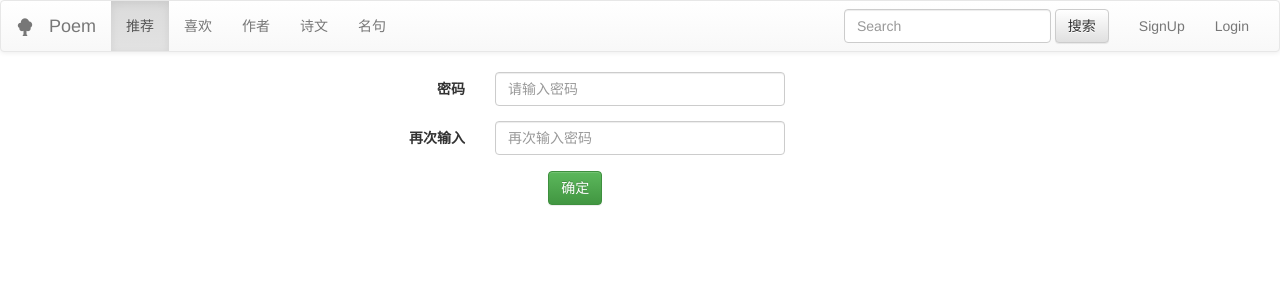
After one commit to yuyang199226/poemhub2, a Django app: page /changepwd in a window 1280 px wide. The commit adds this page. Shown: the top 300 px of the page. Run offline with Django 3.2, Linux system fonts and the light colour scheme; some libraries are stand-ins or nearby versions.

Commit message:
完成登录和修改密码

```diff
--- a/poem/forms.py
+++ b/poem/forms.py
@@ -1,17 +1,57 @@
-from django.forms import ModelForm,Field,Widget,PasswordInput,TextInput
+import re
+from django import forms
 from django.contrib.auth.models import User
+from django.core.exceptions import ValidationError
 # from django.utils.translation import ugettext_lazy as _
-class LoginForm(ModelForm):
+
+class LoginForm(forms.ModelForm):
+    '''登录表单'''
     class Meta:
         model = User
         fields = ['username','password']
         help_texts={
             'username':None
         }
-        widget ={
-            'username':TextInput(attrs={'class':'form-control','name':'username',
-                                        'id':'username','maxlength':256,'placeholder':'用户名'}),
+        labels={
+            'username':'用户',
+            'password':'密码'
+        }
+        widgets ={
+            'username':forms.TextInput(
+                attrs={'class':'form-control','name':'username',
+                                        'id':'username','maxlength':256,
+                                        'placeholder':'用户名'}),
 
-        'password':PasswordInput(attrs={'class':'form-control','name':'password','id':'password',
+        'password':forms.PasswordInput(
+            attrs={'class':'form-control','name':'password','id':'password',
                                         'maxlength':30,'placeholder':'密码'})
         }
+
+class PWDForm(forms.Form):
+    '''修改密码的表单'''
+    password = forms.CharField(label='密码',max_length=30,
+                         widget=forms.PasswordInput(
+                             attrs={'class':'form-control',
+                                    'name':'password','placeholder':'请输入密码'}))
+    repassword = forms.CharField(label='再次输入',max_length=30,
+                                 widget=forms.PasswordInput(
+                                     attrs={'class':'form-control',
+                                            'name':'repassword',
+                                            'placeholder':'再次输入密码'}))
+    def clean_password(self):
+        '''程序先运行clean_password() 再云信clean()'''
+        password = self.cleaned_data['password'].strip()
+        if len(password) < 5:
+            raise ValidationError('密码太短')
+        if len(password) > 15:
+            raise ValidationError('密码太长')
+        if password.isdigit():
+            raise ValidationError('密码不能是纯数字')
+        return password
+
+    def clean(self):
+
+        if self.cleaned_data.get('password') == self.cleaned_data.get('repassword').strip():
+            return self.cleaned_data
+        else:
+            raise ValidationError('两次密码不一致')
--- a/poem/views.py
+++ b/poem/views.py
@@ -1,5 +1,7 @@
 from django.shortcuts import render,redirect,HttpResponse
+from django.contrib.auth import authenticate,login,logout
 from . import forms
+
 
 
 def log_in(request):
@@ -8,10 +10,19 @@ def log_in(request):
         loginform = forms.LoginForm()
         return render(request,'login.html',{'loginform':loginform})
     elif request.method == 'POST':
+        loginform = forms.LoginForm(request.POST)
         username = request.POST.get('username')
         password = request.POST.get('password')
+        #与数据库比对，判断用户名和密码输入是否正确
+        user_obj = authenticate(request,username=username,password=password)
+        #加入到session 中
+        login(request,user_obj)
+        if user_obj:
+            return redirect('/home')
+        else:
+            context={'message':'用户名或者密码错误','loginform':loginform}
+            return render(request,'login.html',context)
 
-        return redirect('/home')
 
 
 def signup(request):
@@ -22,5 +33,25 @@ def log_out(request):
     '''注销'''
     return HttpResponse('注销')
 
+def changepwd(request):
+    '''修改密码'''
+    if request.method == 'GET':
+        pwd_form = forms.PWDForm()
+        return render(request,'changepwd.html',{'pwd_form':pwd_form})
+    elif request.method == 'POST':
+
+        pwd_form = forms.PWDForm(request.POST)
+        if pwd_form.is_valid():
+            new_password = request.POST.get('password')
+            request.user.set_password(new_password)
+            request.user.save()
+            return redirect('/login/')
+        else:
+            for field in pwd_form:
+                if pwd_form.errors.get(field.name):
+                    field.error_msg = pwd_form.errors.get(field.name)[0]
+            return render(request,'changepwd.html',
+                          {'pwd_form':pwd_form,'error_all':pwd_form.errors['__all__'][0]})
+
 def home(request):
-    return HttpResponse('home web')
+    return render(request,'home.html')
--- a/poemhub/urls.py
+++ b/poemhub/urls.py
@@ -18,8 +18,10 @@ from django.contrib import admin
 from poem import views
 urlpatterns = [
     url(r'^admin/', admin.site.urls),
+    url(r'^home/', views.home),
     url(r'^login/', views.log_in),
     url(r'^signup/', views.signup),
     url(r'^logout/', views.log_out),
-    url(r'^home/', views.home),
+    url(r'^changepwd',views.changepwd)
+
 ]
--- a/templates/base1.html
+++ b/templates/base1.html
@@ -11,20 +11,37 @@
 
   </head>
   <body>
-
-
   <nav class="navbar navbar-default">
-      <div class="container">
+      <div class="container-fluid">
           <div class="navbar-header">
               <span class="glyphicon glyphicon-tree-deciduous navbar-brand" aria-hidden="true"></span>
-          <a class="navbar-brand" href="#">古诗文大全</a>
+              <a class="navbar-brand" href="#">Poem</a>
           </div>
-        <div class="collapse navbar-collapse" id="nav">
+          <div class="collapse navbar-collapse" id="bs-example-navbar-collapse-1">
+              <ul class="nav navbar-nav">
+                  <li class="active"><a href="#">推荐</a></li>
+                  <li><a href="#">喜欢</a></li>
+                  <li><a href="#">作者</a></li>
+                  <li><a href="#">诗文</a></li>
+                  <li><a href="#">名句</a></li>
+              </ul>
+
               <ul class="nav navbar-nav navbar-right">
-
-                <li><a href="#" class="button" ><button class='btn btn-default navbar-btn'>注 册</button></a></li>
-                <li><a href="#" class="button" ><button class='btn btn-success navbar-btn'>登 录</button></a></li>
-
+                  <li>
+                      <form class="navbar-form navbar-left">
+                          <div class="form-group">
+                              <input type="text" class="form-control" placeholder="Search">
+                          </div>
+                          <button type="submit" class="btn btn-default">搜索</button>
+                      </form>
+                  </li>
+                  {% if not request.user.is_authenticated %}
+                  <li><a href="/signup/" class="">SignUp</a></li>
+                  <li><a href="/login/">Login</a></li>
+                      {% else %}
+                  <li><a href="/signup/" class="">Profile</a></li>
+                  <li><a href="/changepwd/">ChangePassword</a></li>
+                    {% endif %}
               </ul>
           </div>
       </div>
@@ -32,7 +49,19 @@
 
 <div class="container-fluid">
   {% block body %}
+    <div class="row">
+    <div class="col-md-8">
+        {% block left_content %}
                 主体区
+        {% endblock %}
+
+    </div>
+    <div class="col-md-4">
+        {% block right_content %}
+                右边边框区
+        {% endblock %}
+    </div>
+    </div>
     {% endblock %}
 </div>
 
@@ -40,7 +69,9 @@
 
 
 
+{% block js %}
 
+  {% endblock %}
 
   </body>
 </html>
--- /dev/null
+++ b/templates/changepwd.html
@@ -0,0 +1,31 @@
+{% extends 'base1.html' %}
+{% block body %}
+    <div class="row">
+    <div class="col-md-6 col-md-offset-3">
+{#    表单开始#}
+        <form class="form-horizontal" action="" method="post">
+            {% csrf_token %}
+
+            {% for field in pwd_form %}
+                 <div class="form-group">
+                     <label for="" class="col-xs-3 control-label">{{ field.label }}</label>
+                     <div class="col-xs-6">{{ field }}</div>
+                    <div class="col-xs-3" style="color: red">{{ field.error_msg }}</div>
+
+                 </div>
+            {% endfor %}
+
+            <div class="form-group">
+                <div class="col-xs-6 col-md-offset-3"  style="color: red">{{ error_all }}</div>
+                <div class="col-xs-offset-4 col-xs-3">
+                    <input class="btn btn-success" type="submit" value="确定">
+                </div>
+            </div>
+        </form>
+{#    表单结束#}
+    </div>
+    </div>
+{% endblock %}
+
+{% block js %}
+{% endblock %}
```
Also changed, not shown: poemhub/settings.py (+4 -4 lines), templates/home.html (+9 -9 lines), templates/login.html (+18 -17 lines), templates/base2.html (added), 1 other file. Lines whose indentation alone changed are shown as unchanged.
